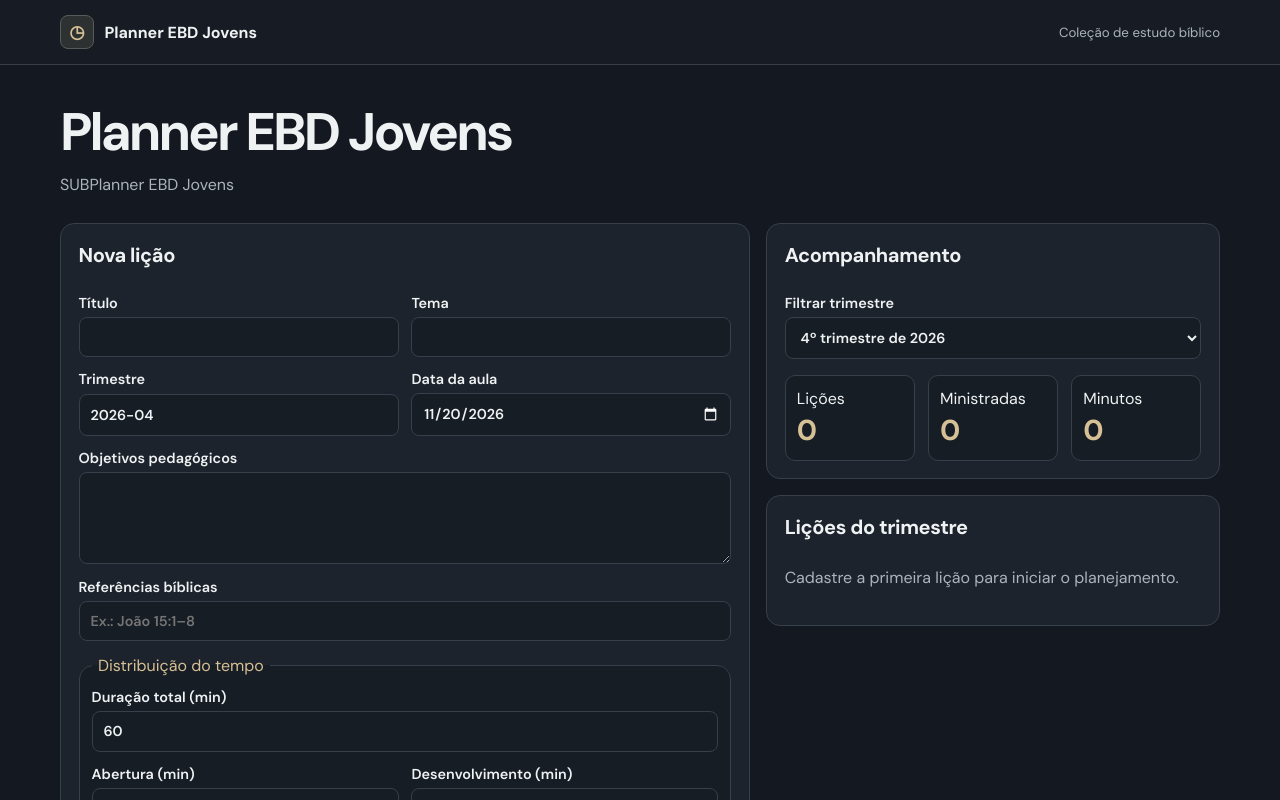
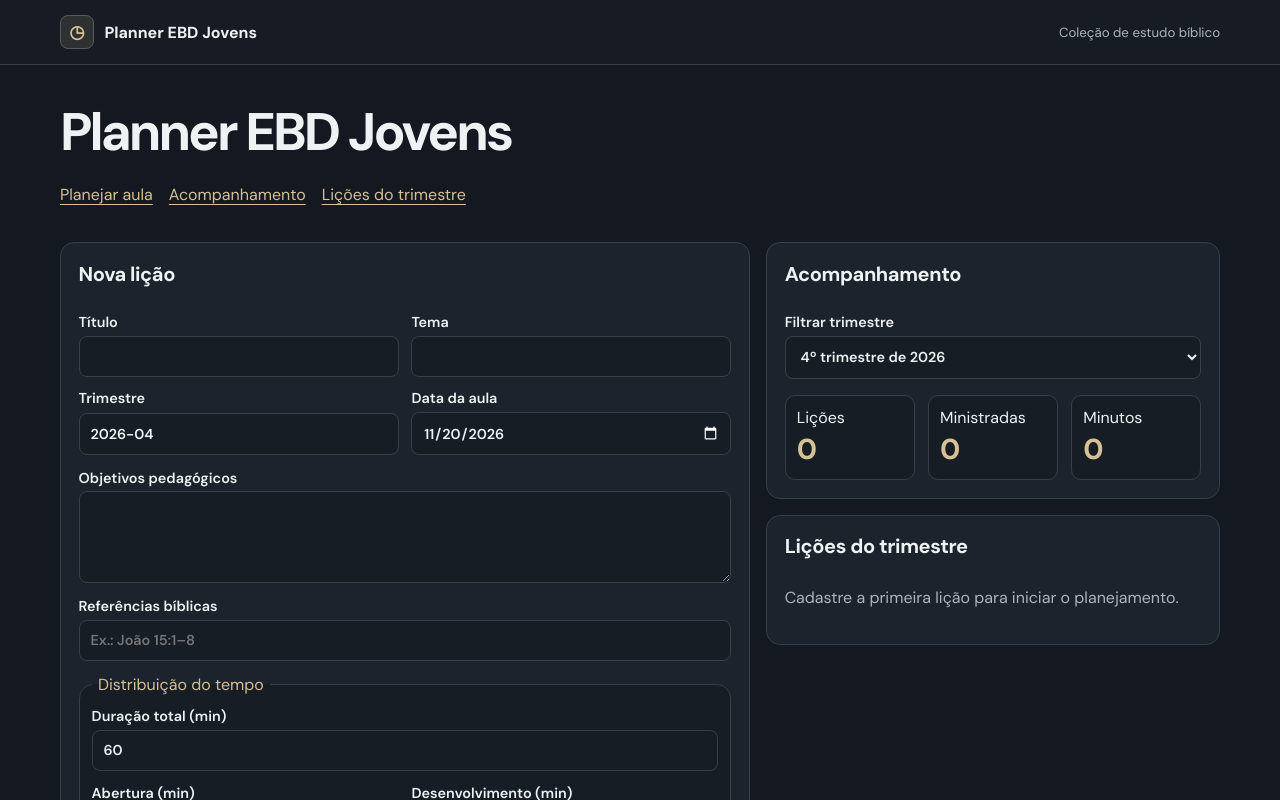
Before and after one commit to juniordev830/ebd-jovens-planner, a React (Vite) app: page / in a window 1280 px wide. Shown: the top 800 px of the page. Built offline with nearby package versions, Linux system fonts and the light colour scheme.

Commit message:
Adiciona navegação direta para Planejar aula, Acompanhamento, Lições do trimestre

```diff
--- a/src/App.tsx
+++ b/src/App.tsx
@@ -61,7 +61,7 @@ export default function App() {
   }
 
   return <div className="split">
-    <section className="panel stack">
+    <section className="panel stack" id="planejar" tabIndex={-1}>
       <div className="row between"><h2>{draft.id ? 'Editar lição' : 'Nova lição'}</h2>
         {draft.id && <button onClick={() => edit(newLesson(today, quarter))}>Nova lição</button>}
       </div>
@@ -91,7 +91,7 @@ export default function App() {
       </form>
     </section>
     <aside className="stack">
-      <section className="panel stack">
+      <section className="panel stack" id="acompanhamento" tabIndex={-1}>
         <h2>Acompanhamento</h2>
         <label>Filtrar trimestre<select value={quarter} onChange={e => setQuarter(e.target.value)}>
           {[...new Set([thisQuarter, ...lessons.map(lesson => lesson.quarter)])].sort().reverse().map(code => <option key={code} value={code}>{quarterLabel(code)}</option>)}
@@ -102,7 +102,7 @@ export default function App() {
           <div className="stat">Minutos<strong>{summary.minutes}</strong></div>
         </div>
       </section>
-      <section className="panel stack">
+      <section className="panel stack" id="licoes" tabIndex={-1}>
         <h2>Lições do trimestre</h2>
         {!summary.lessons.length && <p className="muted">Cadastre a primeira lição para iniciar o planejamento.</p>}
         <ul className="list">{summary.lessons.map(lesson => <li className="subtle stack" key={lesson.id}>
--- a/src/main.tsx
+++ b/src/main.tsx
@@ -16,7 +16,11 @@ createRoot(document.getElementById('root')!).render(
     <main id="conteudo">
       <div className="intro">
         <h1>Planner EBD Jovens</h1>
-        <p>SUBPlanner EBD Jovens</p>
+        <nav className="atalhos" aria-label="Seções desta página">
+          <a href="#planejar">Planejar aula</a>
+          <a href="#acompanhamento">Acompanhamento</a>
+          <a href="#licoes">Lições do trimestre</a>
+        </nav>
       </div>
       <App />
     </main>
--- a/src/style.css
+++ b/src/style.css
@@ -33,7 +33,9 @@ h1 { font-size: clamp(2rem, 5vw, 3.3rem); line-height: 1.06; letter-spacing: -.0
 h2 { font-size: 1.25rem; letter-spacing: -.02em; }
 h3 { font-size: 1.07rem; }
 p { line-height: 1.55; overflow-wrap: anywhere; }
-.intro p { color: var(--muted); margin-top: .7rem; font-size: 1rem; }
+.atalhos { display: flex; flex-wrap: wrap; gap: .25rem 1rem; margin-top: .7rem; }
+.atalhos a { display: inline-flex; align-items: center; min-height: 2.75rem; text-underline-offset: .22em; }
+main [tabindex="-1"] { scroll-margin-block-start: 1rem; }
 .panel { background: var(--panel); border: 1px solid var(--line); border-radius: 14px; padding: 1.1rem; min-width: 0; }
 .panel h2, .panel h3 { margin-bottom: .65rem; }
 .stack { display: grid; gap: 1rem; min-width: 0; align-content: start; }
```
